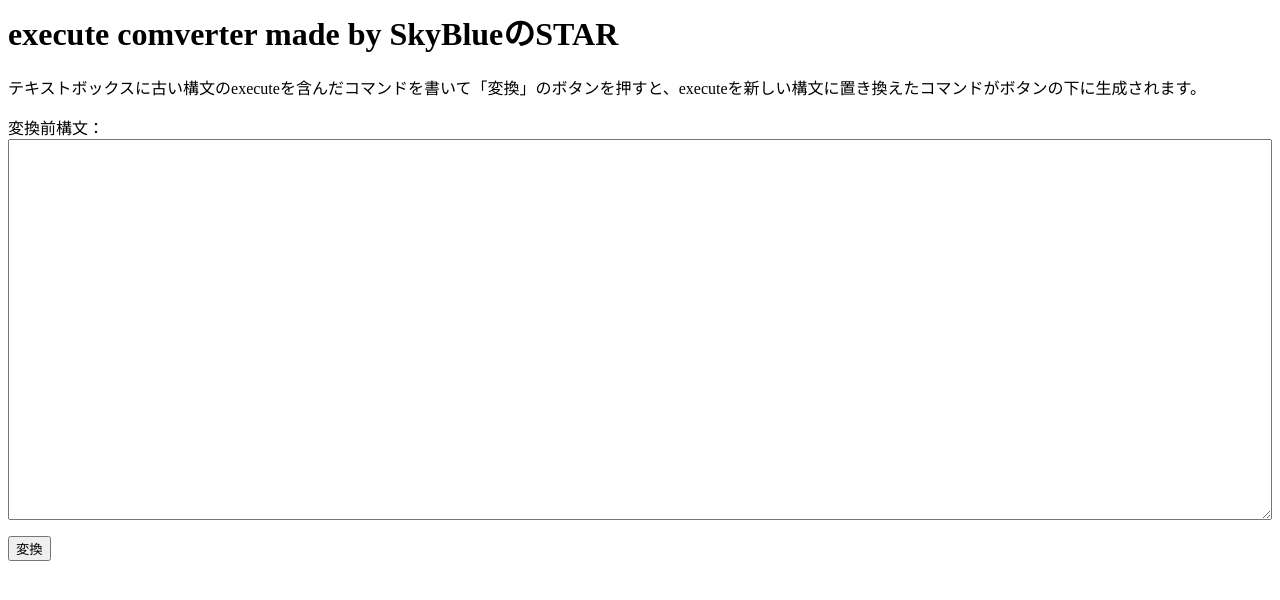
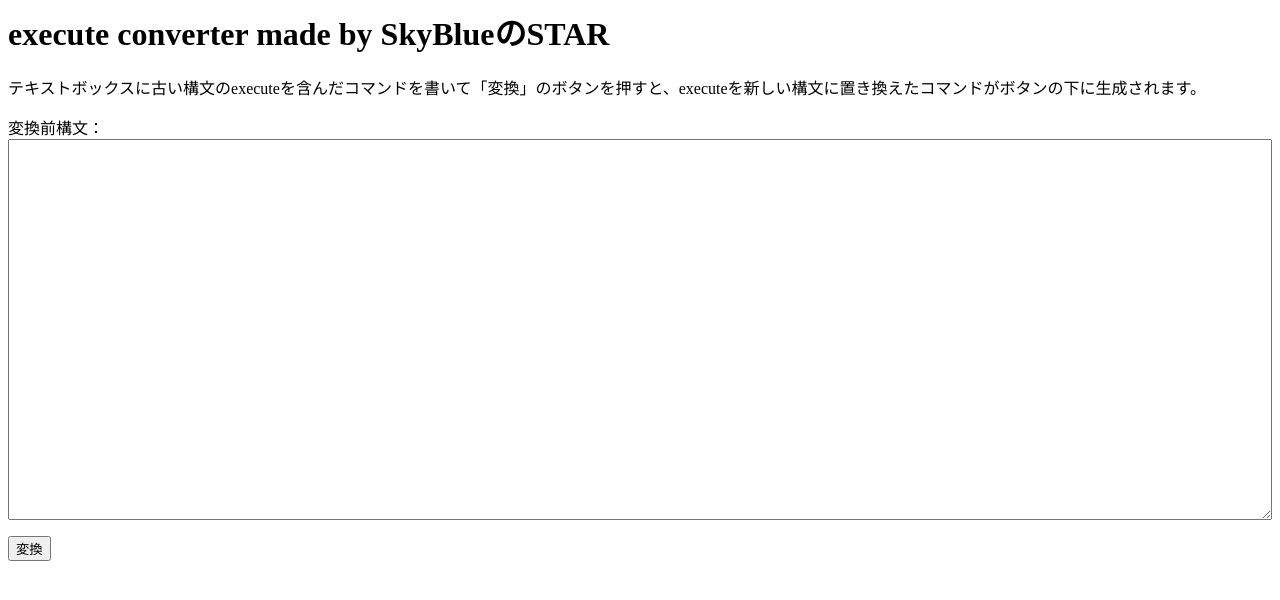
Before and after one commit to SkyBlueSTAR/old-new-executeconverter, a plain HTML site: page index.html in a window 1280 px wide. Drawn offline with Linux system fonts and the light colour scheme.

Commit message:
誤字修正

```diff
--- a/index.html
+++ b/index.html
@@ -4,7 +4,7 @@
     <link rel="stylesheet" href="style.css">
 </head>
 <body>
-    <h1>execute comverter made by SkyBlueのSTAR</h1>
+    <h1>execute converter made by SkyBlueのSTAR</h1>
     <p>
         テキストボックスに古い構文のexecuteを含んだコマンドを書いて「変換」のボタンを押すと、executeを新しい構文に置き換えたコマンドがボタンの下に生成されます。<br>
     </p>
```
